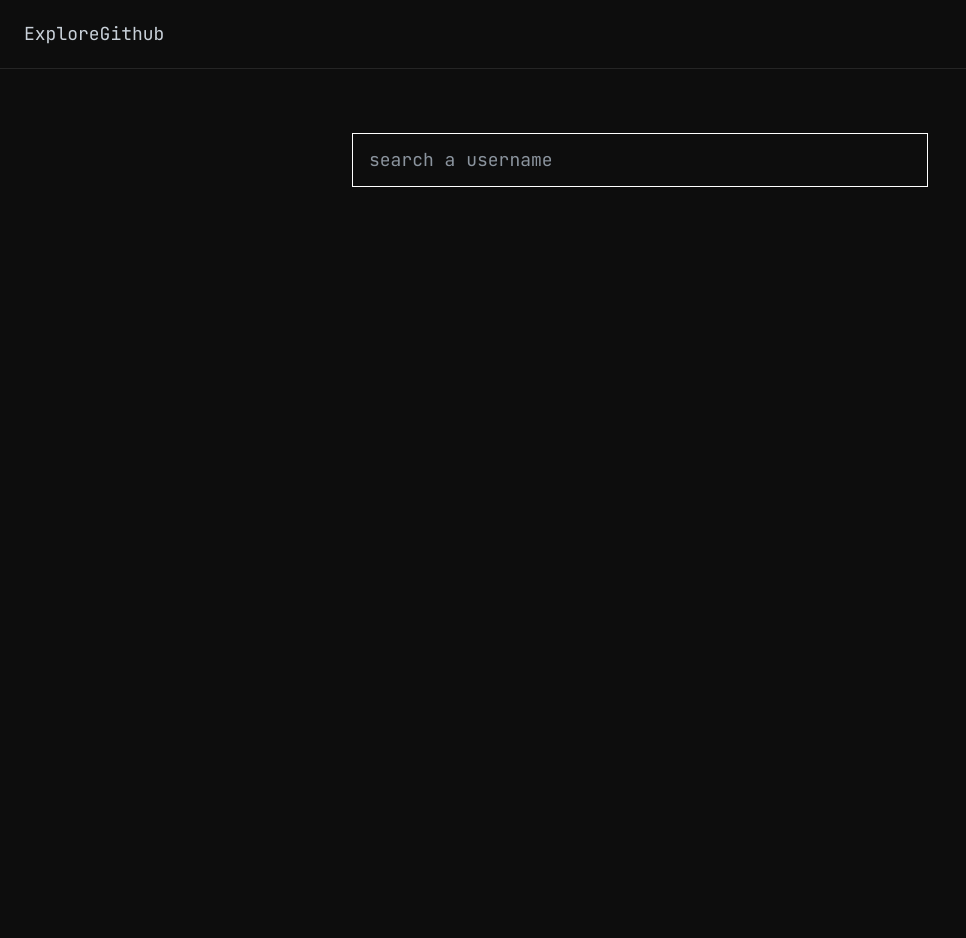
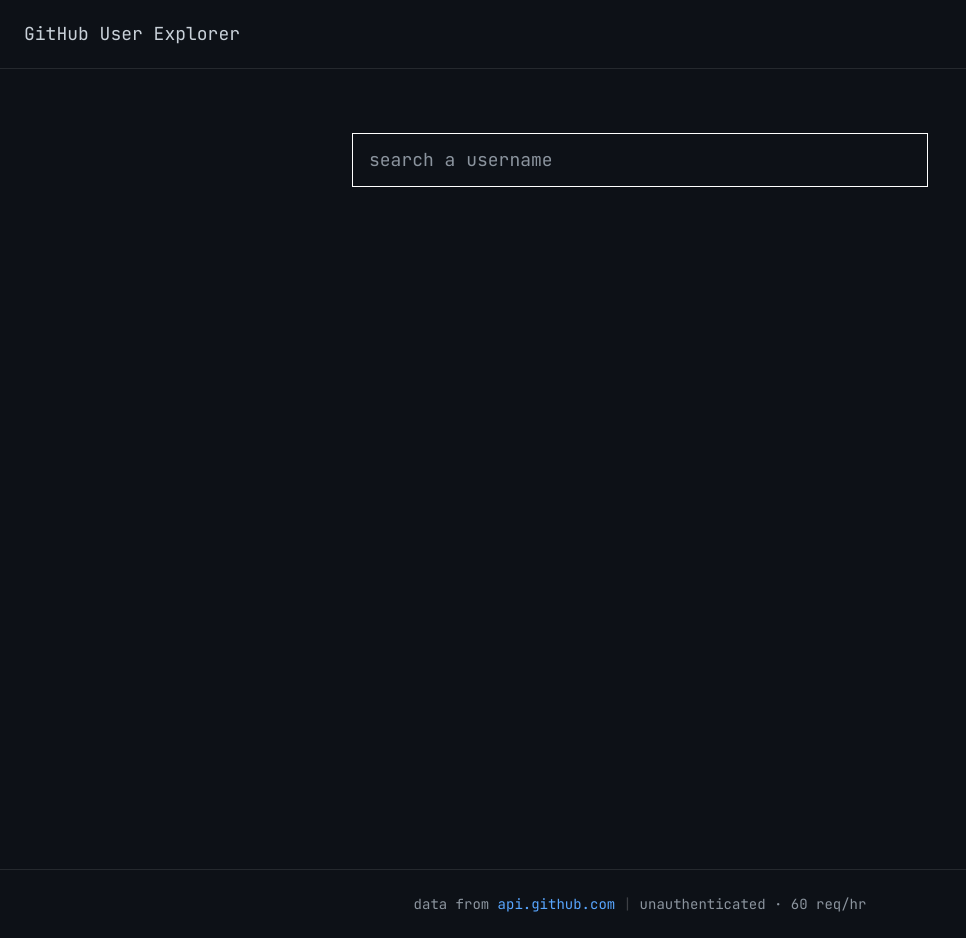
Before and after one commit to merhawi-luel/Github_user_explorer, a React (Vite) app: page / in a window 1280 px wide. Shown: the whole page, without its empty margins (0-966 px from the left). Before the commit the page ends 869 px from the top, so only its background shows below. Built offline with nearby package versions, Linux system fonts and the light colour scheme.

Commit message:
added rate limit tracking, Header/Footer, and fixed README rendering

```diff
--- a/package.json
+++ b/package.json
@@ -10,11 +10,13 @@
     "preview": "vite preview"
   },
   "dependencies": {
+    "@tailwindcss/typography": "^0.5.20",
     "@tailwindcss/vite": "^4.3.3",
     "react": "^19.2.8",
     "react-dom": "^19.2.8",
     "react-markdown": "^10.1.0",
     "react-router-dom": "^7.18.4",
+    "remark-gfm": "^4.0.1",
     "tailwindcss": "^4.3.3"
   },
   "devDependencies": {
--- a/src/App.tsx
+++ b/src/App.tsx
@@ -1,22 +1,26 @@
-// src/App.tsx
 import { BrowserRouter, Routes, Route } from "react-router-dom";
+import { RateLimitProvider } from "./hooks/useRateLimit";
+import Header from "./components/Header";
 import SearchPage from "./pages/SearchPage";
 import UserProfile from "./pages/UserProfile";
 import RepoDetail from "./pages/RepoDetail";
 import NotFound from "./pages/NotFound";
-import Header from "./components/Header";
+import Footer from "./components/Footer";
 
 function App() {
   return (
+    <RateLimitProvider>
       <BrowserRouter>
-    <Header/>
+        <Header />
         <Routes>
           <Route path="/" element={<SearchPage />} />
           <Route path="/user/:username" element={<UserProfile />} />
           <Route path="/user/:username/repo/:repoName" element={<RepoDetail />} />
           <Route path="*" element={<NotFound />} />
         </Routes>
+        <Footer />
       </BrowserRouter>
+    </RateLimitProvider>
   );
 }
 
--- /dev/null
+++ b/src/components/Footer.tsx
@@ -0,0 +1,21 @@
+function Footer() {
+  return (
+    <footer className="border-t border-white/10 px-6 py-6">
+      <p className="font-mono text-sm text-muted text-center">
+        data from{" "}
+        <a
+          href="https://docs.github.com/en/rest"
+          target="_blank"
+          rel="noopener noreferrer"
+          className="text-link hover:text-accent transition-colors"
+        >
+          api.github.com
+        </a>
+        <span className="text-white/20 mx-2">|</span>
+        unauthenticated · 60 req/hr
+      </p>
+    </footer>
+  );
+}
+
+export default Footer;
--- a/src/components/Header.tsx
+++ b/src/components/Header.tsx
@@ -1,12 +1,20 @@
 import { Link } from "react-router-dom";
+import { useRateLimit } from "../hooks/useRateLimit";
 
 function Header() {
+  const { remaining, limit } = useRateLimit();
+
   return (
-    <header className="border-b border-white/10 px-6 py-5">
+    <header className="border-b border-white/10 px-6 py-5 flex items-center justify-between">
       <Link to="/" className="font-mono text-lg text-fg hover:text-link transition-colors">
-        ExploreGithub
+         GitHub User Explorer
+      </Link>
 
-      </Link>
+      {remaining !== null && limit !== null && (
+        <span className="font-mono text-xs text-black font-extrabold w-fit bg-white px-2 py-1 rounded-md mr-40">
+          {remaining}/{limit} requests left
+        </span>
+      )}
     </header>
   );
 }
--- a/src/hooks/useGitHubReadme.ts
+++ b/src/hooks/useGitHubReadme.ts
@@ -1,5 +1,6 @@
 import { useState, useEffect } from "react";
 import type { ApiState } from "../types/github";
+import { useRateLimit } from "./useRateLimit";
 
 interface ReadmeResponse {
   content: string;
@@ -12,6 +13,7 @@ export function useGitHubReadme(username: string, repoName: string): ApiState<st
     loading: false,
     error: null,
   });
+  const { updateFromHeaders } = useRateLimit();
 
   useEffect(() => {
     if (!username || !repoName) return;
@@ -23,6 +25,7 @@ export function useGitHubReadme(username: string, repoName: string): ApiState<st
         const res = await fetch(
           `https://api.github.com/repos/${username}/${repoName}/readme`
         );
+        updateFromHeaders(res.headers);
 
         if (!res.ok) {
           setState({ data: null, loading: false, error: "No README found" });
@@ -30,7 +33,7 @@ export function useGitHubReadme(username: string, repoName: string): ApiState<st
         }
 
         const json: ReadmeResponse = await res.json();
-        const decoded = atob(json.content.replace(/\n/g, ""));
+        const decoded = decodeBase64Utf8(json.content);
         setState({ data: decoded, loading: false, error: null });
       } catch (err) {
         setState({ data: null, loading: false, error: "Something went wrong" });
@@ -38,7 +41,15 @@ export function useGitHubReadme(username: string, repoName: string): ApiState<st
     }
 
     fetchReadme();
+    // eslint-disable-next-line react-hooks/exhaustive-deps
   }, [username, repoName]);
 
   return state;
 }
+
+function decodeBase64Utf8(base64: string): string {
+  const cleaned = base64.replace(/\n/g, "");
+  const binary = atob(cleaned);
+  const bytes = Uint8Array.from(binary, (char) => char.charCodeAt(0));
+  return new TextDecoder("utf-8").decode(bytes);
+}
--- a/src/hooks/useGitHubRepos.ts
+++ b/src/hooks/useGitHubRepos.ts
@@ -1,13 +1,14 @@
-// src/hooks/useGitHubRepos.ts
 import { useState, useEffect } from "react";
 import type { GitHubRepo, ApiState } from "../types/github";
+import { useRateLimit } from "./useRateLimit";
 
 export function useGitHubRepos(username: string): ApiState<GitHubRepo[]> {
   const [state, setState] = useState<ApiState<GitHubRepo[]>>({
     data: null,
-    loading: true,
+    loading: false,
     error: null,
   });
+  const { updateFromHeaders } = useRateLimit();
 
   useEffect(() => {
     if (!username) return;
@@ -19,6 +20,7 @@ export function useGitHubRepos(username: string): ApiState<GitHubRepo[]> {
         const res = await fetch(
           `https://api.github.com/users/${username}/repos?per_page=100`
         );
+        updateFromHeaders(res.headers);
 
         if (!res.ok) {
           setState({ data: null, loading: false, error: "Could not load repositories" });
--- a/src/hooks/useGitHubUser.ts
+++ b/src/hooks/useGitHubUser.ts
@@ -1,6 +1,6 @@
-// src/hooks/useGitHubUser.ts
 import { useState, useEffect } from "react";
 import type { GitHubUser, ApiState } from "../types/github";
+import { useRateLimit } from "./useRateLimit";
 
 export function useGitHubUser(username: string): ApiState<GitHubUser> {
   const [state, setState] = useState<ApiState<GitHubUser>>({
@@ -8,6 +8,7 @@ export function useGitHubUser(username: string): ApiState<GitHubUser> {
     loading: false,
     error: null,
   });
+  const { updateFromHeaders } = useRateLimit();
 
   useEffect(() => {
     if (!username) return;
@@ -17,6 +18,7 @@ export function useGitHubUser(username: string): ApiState<GitHubUser> {
 
       try {
         const res = await fetch(`https://api.github.com/users/${username}`);
+        updateFromHeaders(res.headers);
 
         if (!res.ok) {
           setState({ data: null, loading: false, error: "User not found" });
--- a/src/hooks/useGitHubUserSearch.ts
+++ b/src/hooks/useGitHubUserSearch.ts
@@ -1,5 +1,6 @@
 import { useState, useEffect } from "react";
 import type { GitHubUserSearchResult, GitHubUserSearchResponse, ApiState } from "../types/github";
+import { useRateLimit } from "./useRateLimit";
 
 export function useGitHubUserSearch(query: string): ApiState<GitHubUserSearchResult[]> {
   const [state, setState] = useState<ApiState<GitHubUserSearchResult[]>>({
@@ -7,6 +8,7 @@ export function useGitHubUserSearch(query: string): ApiState<GitHubUserSearchRes
     loading: false,
     error: null,
   });
+  const { updateFromHeaders } = useRateLimit();
 
   useEffect(() => {
     if (!query.trim()) {
@@ -21,6 +23,7 @@ export function useGitHubUserSearch(query: string): ApiState<GitHubUserSearchRes
         const res = await fetch(
           `https://api.github.com/search/users?q=${encodeURIComponent(query)}&per_page=10`
         );
+        updateFromHeaders(res.headers);
 
         if (!res.ok) {
           setState({ data: null, loading: false, error: "Search failed" });
@@ -35,6 +38,7 @@ export function useGitHubUserSearch(query: string): ApiState<GitHubUserSearchRes
     }
 
     search();
+    // eslint-disable-next-line react-hooks/exhaustive-deps
   }, [query]);
 
   return state;
--- /dev/null
+++ b/src/hooks/useRateLimit.ts
@@ -0,0 +1,50 @@
+import { createContext, useContext, useState, type ReactNode } from "react";
+import { createElement } from "react";
+
+interface RateLimitState {
+  remaining: number | null;
+  limit: number | null;
+  resetAt: Date | null;
+}
+
+interface RateLimitContextValue extends RateLimitState {
+  updateFromHeaders: (headers: Headers) => void;
+}
+
+const RateLimitContext = createContext<RateLimitContextValue | null>(null);
+
+export function RateLimitProvider({ children }: { children: ReactNode }) {
+  const [state, setState] = useState<RateLimitState>({
+    remaining: null,
+    limit: null,
+    resetAt: null,
+  });
+
+  function updateFromHeaders(headers: Headers) {
+    const remaining = headers.get("x-ratelimit-remaining");
+    const limit = headers.get("x-ratelimit-limit");
+    const reset = headers.get("x-ratelimit-reset");
+
+    if (remaining === null || limit === null || reset === null) return;
+
+    setState({
+      remaining: Number(remaining),
+      limit: Number(limit),
+      resetAt: new Date(Number(reset) * 1000),
+    });
+  }
+
+  return createElement(
+    RateLimitContext.Provider,
+    { value: { ...state, updateFromHeaders } },
+    children
+  );
+}
+
+export function useRateLimit(): RateLimitContextValue {
+  const ctx = useContext(RateLimitContext);
+  if (!ctx) {
+    throw new Error("useRateLimit must be used within a RateLimitProvider");
+  }
+  return ctx;
+}
--- a/src/index.css
+++ b/src/index.css
@@ -1,7 +1,8 @@
 @import "tailwindcss";
+@plugin "@tailwindcss/typography";
 
 @theme {
-  --color-bg: #0d0d0d;
+  --color-bg: #0d1117;
   --color-fg: #c9d1d9;
   --color-muted: #8b949e;
   --color-link: #58a6ff;
```
Also changed, not shown: src/pages/RepoDetail.tsx (+30 -9 lines), 1 other file (tests, documents, lock files or other folders). Lines whose indentation alone changed are shown as unchanged.
